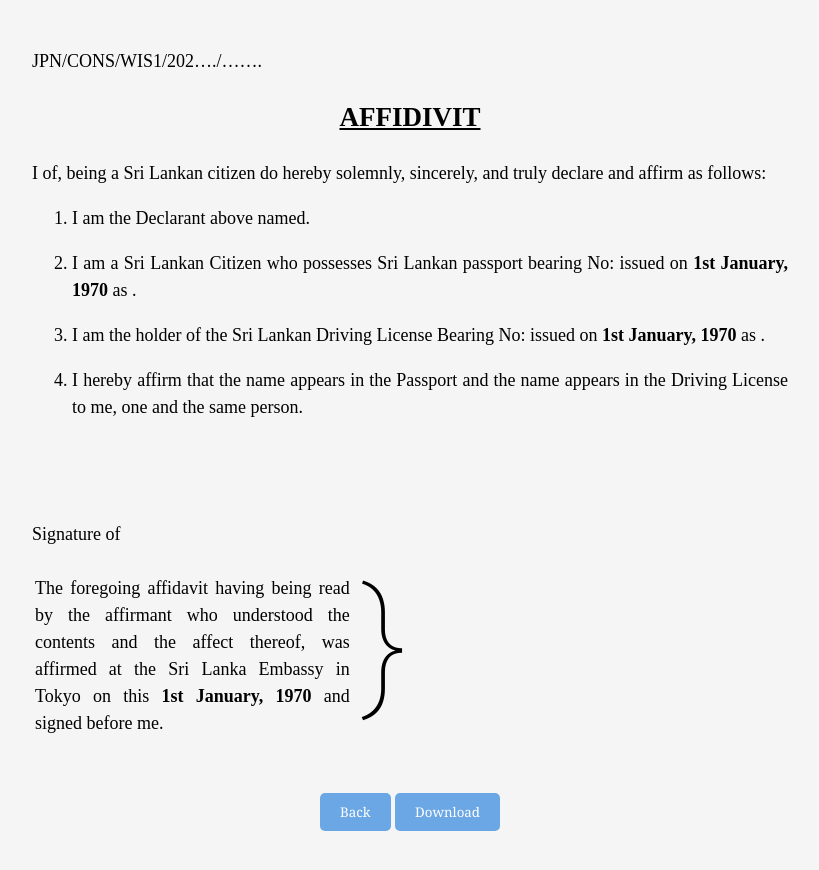
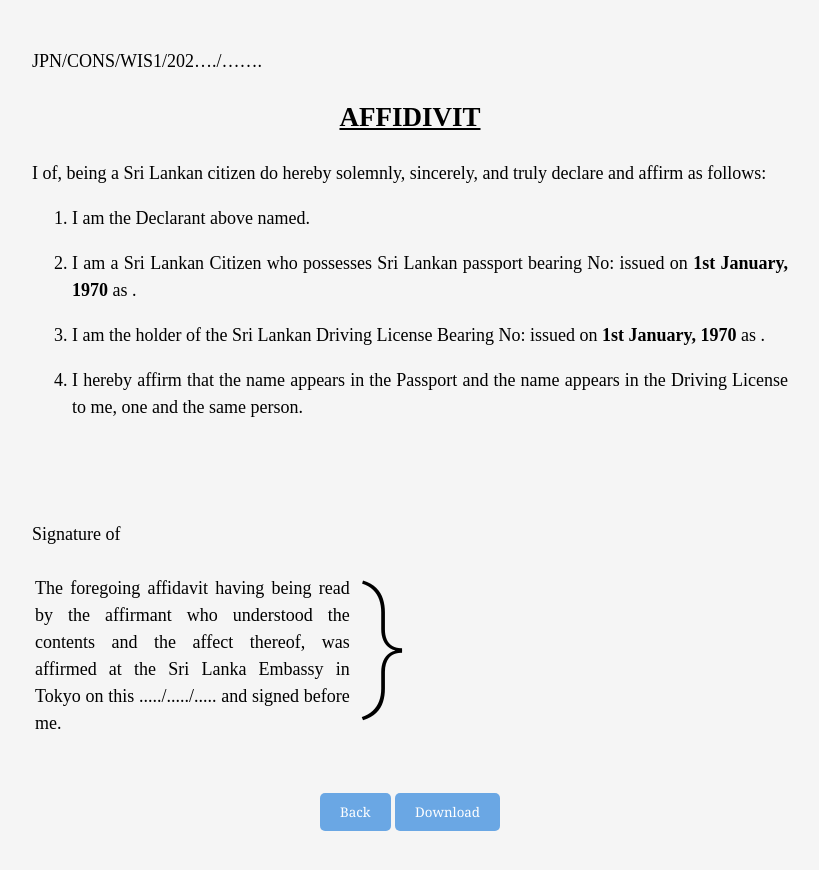
Before and after one commit to SLEMBJP/Driving-license-Affidavit, a plain HTML site: page affidavit.html in a window 1280 px wide. Shown: the whole page, without its empty margins (230-1049 px from the left). Drawn offline with Linux system fonts and the light colour scheme.

Commit message:
Update affidavit.html

```diff
--- a/affidavit.html
+++ b/affidavit.html
@@ -161,9 +161,7 @@
                             <br>
                             The foregoing affidavit having being read by the affirmant who understood
                             the contents and the affect thereof, was affirmed at the Sri Lanka Embassy
-                            in Tokyo on this
-                                <span id="appointmentdate" class="input-text bold"></span>
-                            and signed before me.
+                            in Tokyo on this ...../...../..... and signed before me.
                         </p>
                     </td>
                     <td>
@@ -211,7 +209,6 @@
 	        const NameInDriverLicense1 = localStorage.getItem('nameindriverlicense1');
 	        const DriverLicenseNumber = localStorage.getItem('driverlicensenumber');
             const DriverLicenseIssuedDate = localStorage.getItem('driverlicenseissueddate');
-            const AppointmentDate = localStorage.getItem('appointmentdate');
 
             document.getElementById('fullname').textContent = FullName;
             document.getElementById('fullname1').textContent = FullName1;
```
